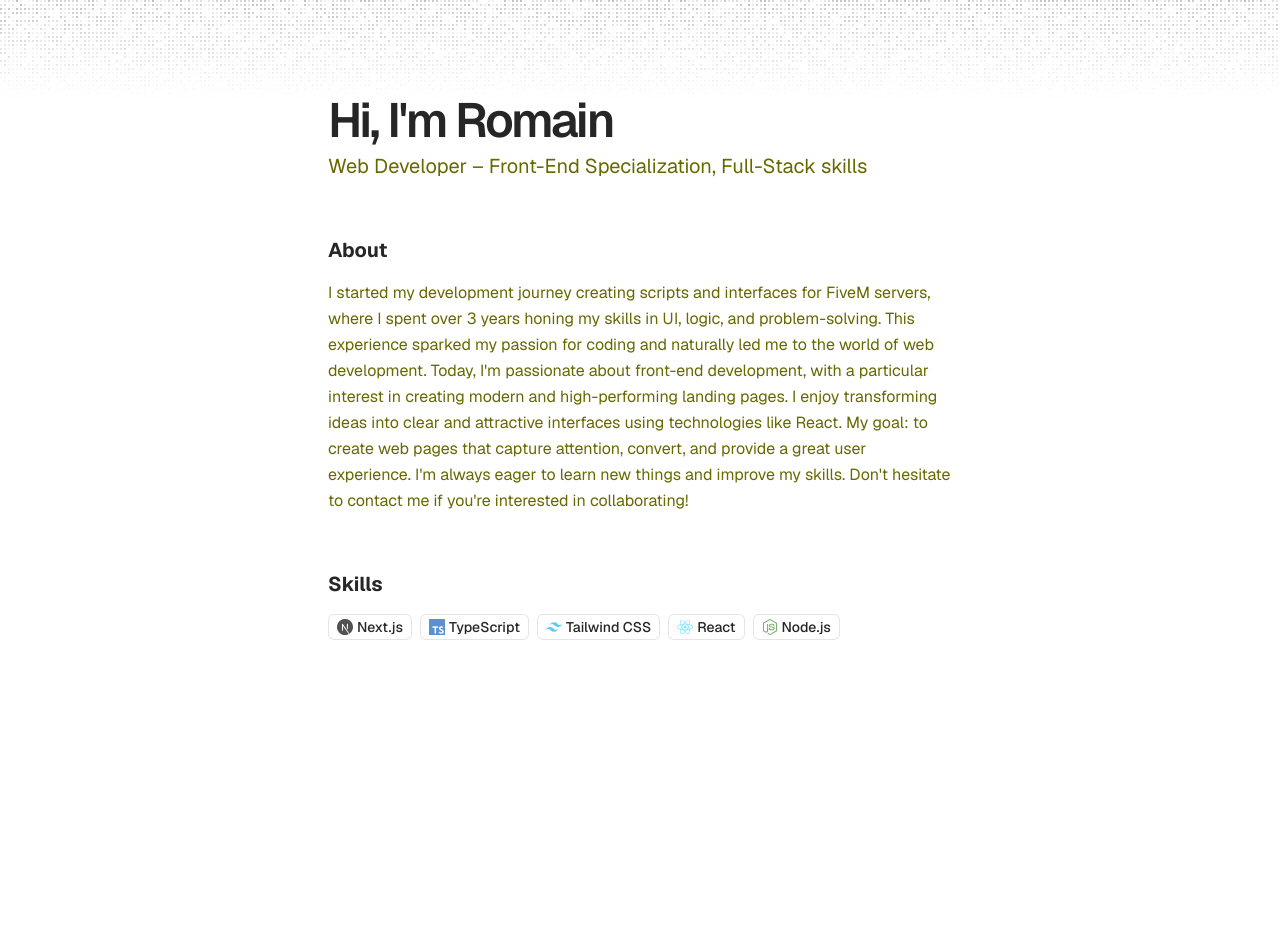
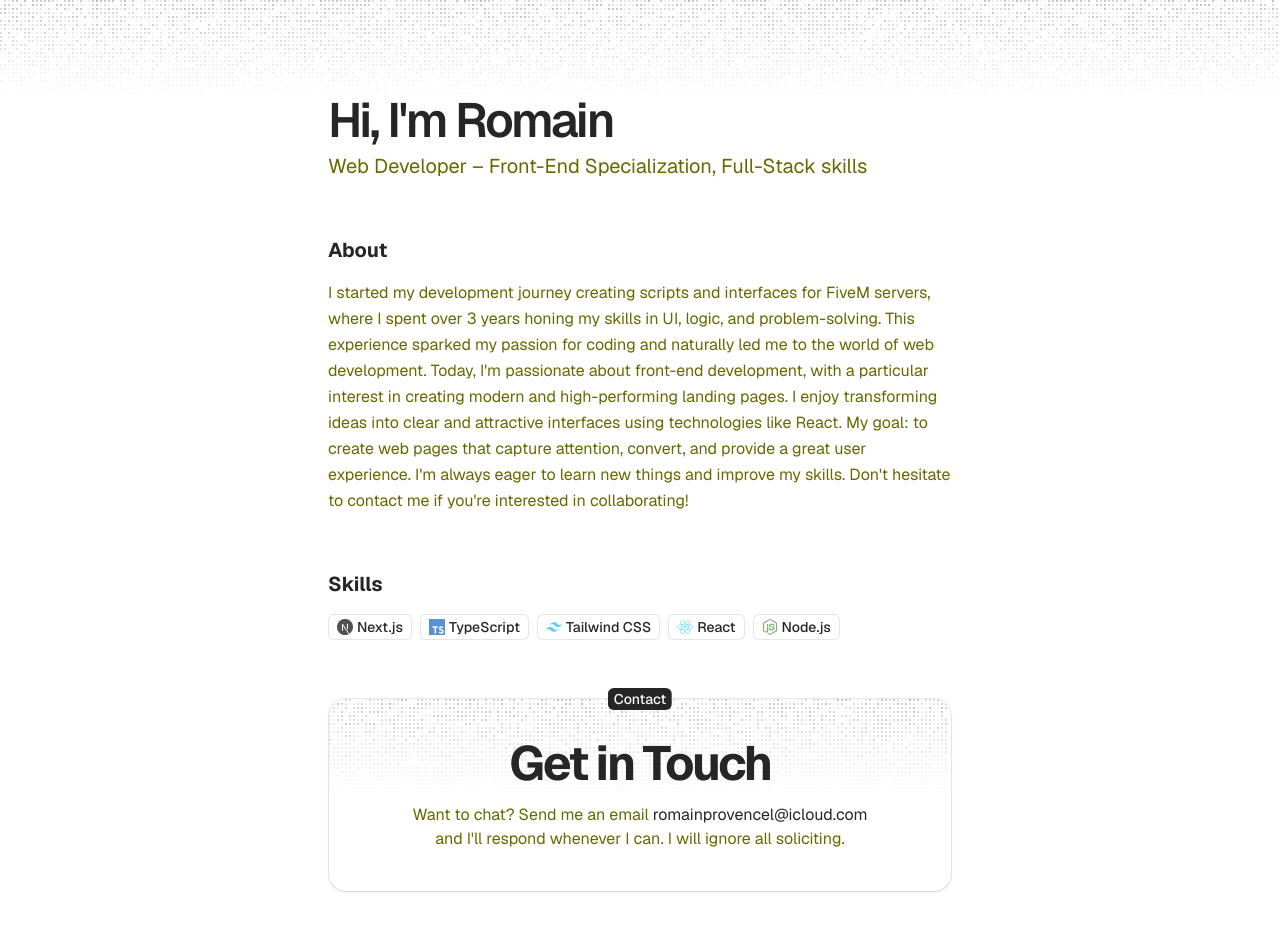
Before and after one commit to Rlzee/portfolio, a Next.js app: page / in a window 1280 px wide. Shown: the top 930 px of the page. Built offline with nearby package versions, Linux system fonts and the light colour scheme.

Commit message:
Add Contact section and adjust blur timings
Add Contact component with mailto link and expose email in DATA.
Wire Contact into the main page. Rebalance BlurFade delay multipliers
for About, Skills, and Projects to smooth animation sequencing.

```diff
--- a/app/page.tsx
+++ b/app/page.tsx
@@ -4,6 +4,7 @@ import { Hero } from "@/section/hero"
 import { About } from "@/section/about"
 import { Skills } from "@/section/skills"
 // import { Projects } from "@/section/projects"
+import { Contact } from "@/section/contact"
 
 export default function Page() {
   return (
@@ -16,6 +17,7 @@ export default function Page() {
       <About blurDelay={BLUR_FADE_DELAY} summary={DATA.summary} />
       <Skills blurDelay={BLUR_FADE_DELAY} skills={DATA.skills} />
       {/*<Projects blurDelay={BLUR_FADE_DELAY} />*/}
+      <Contact blurDelay={BLUR_FADE_DELAY} email={DATA.email} />
     </main>
   )
 }
--- a/data/resume.ts
+++ b/data/resume.ts
@@ -8,6 +8,7 @@ export const BLUR_FADE_DELAY = 0.2
 
 export const DATA = {
   name: "Romain",
+  email: "romainprovencel@icloud.com",
   url: "",
   location: "",
   description: "Web Developer – Front-End Specialization, Full-Stack skills",
--- a/section/about.tsx
+++ b/section/about.tsx
@@ -12,10 +12,10 @@ export function About({ blurDelay, summary }: AboutProps) {
   return (
     <section id="about">
       <div className="flex min-h-0 flex-col gap-y-4">
-        <BlurFade delay={blurDelay * 3}>
+        <BlurFade delay={blurDelay * 2}>
           <h2 className="text-xl font-bold">About</h2>
         </BlurFade>
-        <BlurFade delay={blurDelay * 4}>
+        <BlurFade delay={blurDelay * 3}>
           <div className="prose dark:prose-invert max-w-full font-sans leading-relaxed text-pretty text-muted-foreground">
             <Markdown>{summary}</Markdown>
           </div>
--- /dev/null
+++ b/section/contact.tsx
@@ -0,0 +1,60 @@
+import { Card } from "@/components/ui/card"
+import { Badge } from "@/components/ui/badge"
+import BlurFade from "@/components/blur-fade"
+import { FlickeringGrid } from "@/components/flickering-grid"
+import Link from "next/link"
+
+type ContactProps = {
+  blurDelay: number
+  email: ContactSectionProps["email"]
+}
+
+export function Contact({ blurDelay, email }: ContactProps) {
+  return (
+    <section id="contact">
+      <BlurFade delay={blurDelay * 7}>
+        <ContactSection email={email} />
+      </BlurFade>
+    </section>
+  )
+}
+
+type ContactSectionProps = {
+  email: string
+}
+
+function ContactSection({ email }: ContactSectionProps) {
+  return (
+    <Card className="p-10">
+      <div className="absolute -top-4 left-1/2 z-10 -translate-x-1/2 px-4 py-1">
+        <Badge size="lg">Contact</Badge>
+      </div>
+      <div className="absolute inset-0 top-0 right-0 left-0 h-1/2 overflow-hidden rounded-2xl">
+        <FlickeringGrid
+          className="h-full w-full"
+          squareSize={2}
+          gridGap={2}
+          style={{
+            maskImage: "linear-gradient(to bottom, black, transparent)",
+            WebkitMaskImage: "linear-gradient(to bottom, black, transparent)",
+          }}
+        />
+      </div>
+      <div className="relative flex flex-col items-center gap-4 text-center">
+        <h2 className="text-3xl font-bold tracking-tighter sm:text-5xl">
+          Get in Touch
+        </h2>
+        <p className="mx-auto max-w-lg text-balance text-muted-foreground">
+          Want to chat? Send me an email{" "}
+          <Link
+            href="mailto:romainprovencel@icloud.com"
+            className="rounded-sm text-foreground underline-offset-4 hover:underline focus-visible:ring-2 focus-visible:ring-ring focus-visible:ring-offset-2 focus-visible:outline-none"
+          >
+            {email}
+          </Link>{" "}
+          and I&apos;ll respond whenever I can. I will ignore all soliciting.
+        </p>
+      </div>
+    </Card>
+  )
+}
--- a/section/projects.tsx
+++ b/section/projects.tsx
@@ -10,7 +10,7 @@ type ProjectProps = {
 export function Projects({ blurDelay }: ProjectProps) {
   return (
     <section id="projects">
-      <BlurFade delay={blurDelay * 11}>
+      <BlurFade delay={blurDelay * 6}>
         <ProjectsSection />
       </BlurFade>
     </section>
--- a/section/skills.tsx
+++ b/section/skills.tsx
@@ -3,6 +3,7 @@
 import type React from "react"
 import BlurFade from "@/components/blur-fade"
 import { Badge } from "@/components/ui/badge"
+import { Micro_5_Charted } from "next/font/google"
 
 type SkillsProps = {
   blurDelay: number
@@ -16,12 +17,12 @@ export function Skills({ blurDelay, skills }: SkillsProps) {
   return (
     <section id="skills">
       <div className="flex min-h-0 flex-col gap-y-4">
-        <BlurFade delay={blurDelay * 9}>
+        <BlurFade delay={blurDelay * 4}>
           <h2 className="text-xl font-bold">Skills</h2>
         </BlurFade>
         <div className="flex flex-wrap gap-2">
           {skills.map((skill, id) => (
-            <BlurFade key={skill.name} delay={blurDelay * 10 + id * 0.05}>
+            <BlurFade key={skill.name} delay={blurDelay * 5 + id * 0.05}>
               <Badge variant="outline" size="lg" className="px-2 py-3">
                 {skill.icon && (
                   <skill.icon className="size-4 overflow-hidden object-contain" />
```
